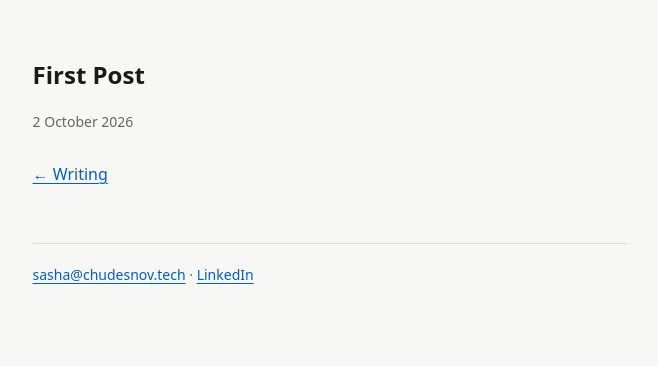
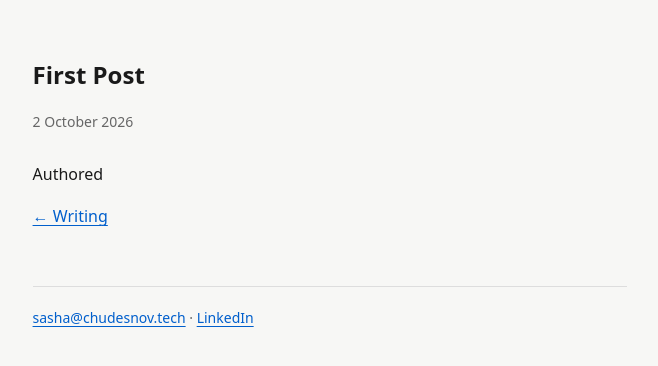
Before and after one commit to Chudesnov/chudesnov.tech, an Eleventy site: page src/writing/test-1.md in a window 1280 px wide. Shown: the whole page, without its empty margins (310-968 px from the left). Built offline with nearby package versions, Linux system fonts and the light colour scheme; Eleventy itself is replaced by a stand-in of ours; files that its build step writes are made by us from their sources.

```diff
--- a/src/writing/test-1.md
+++ b/src/writing/test-1.md
@@ -4,3 +4,5 @@
 cmsId: "2"
 templateEngineOverride: md
 ---
+
+Authored
```
